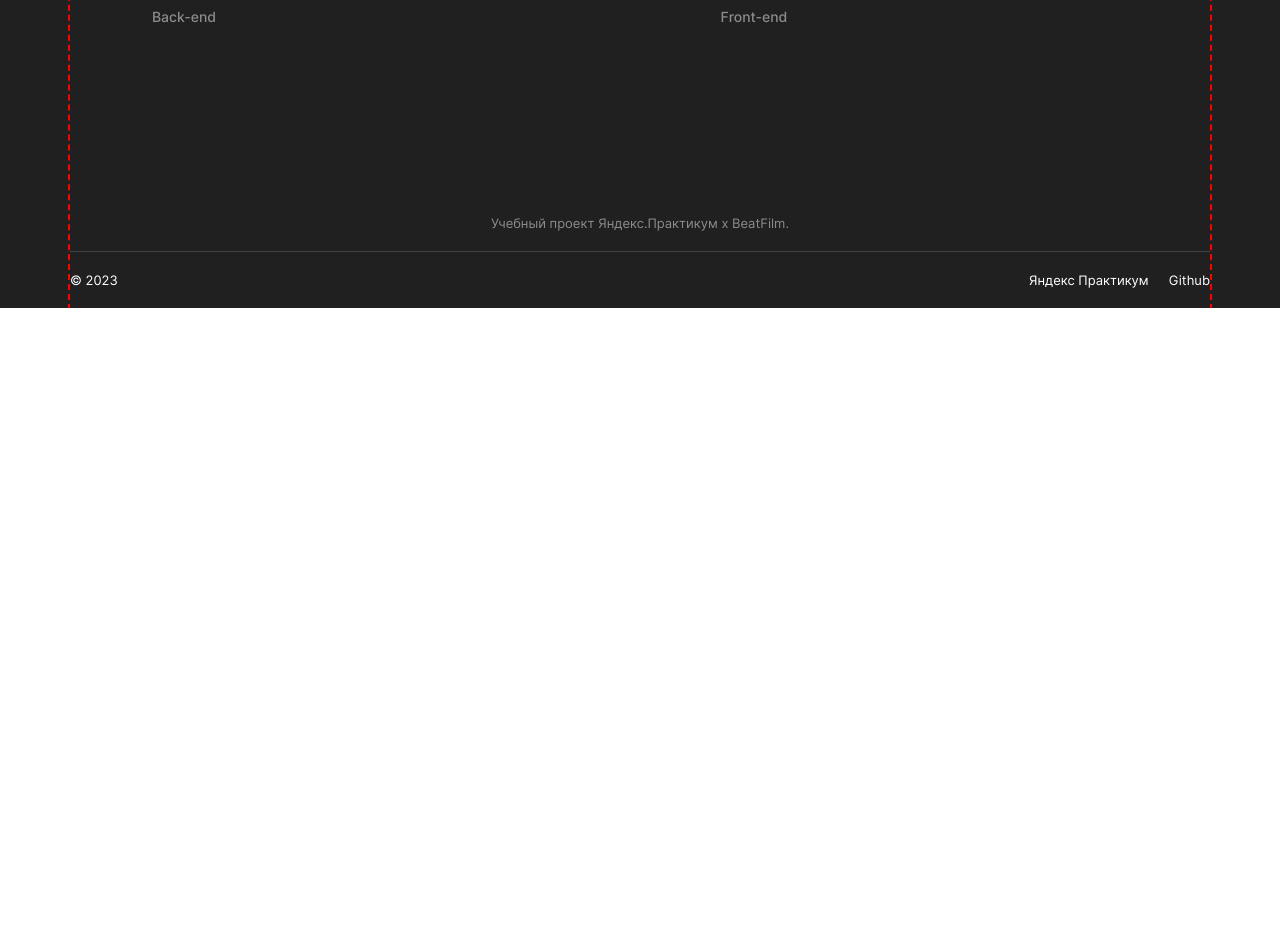
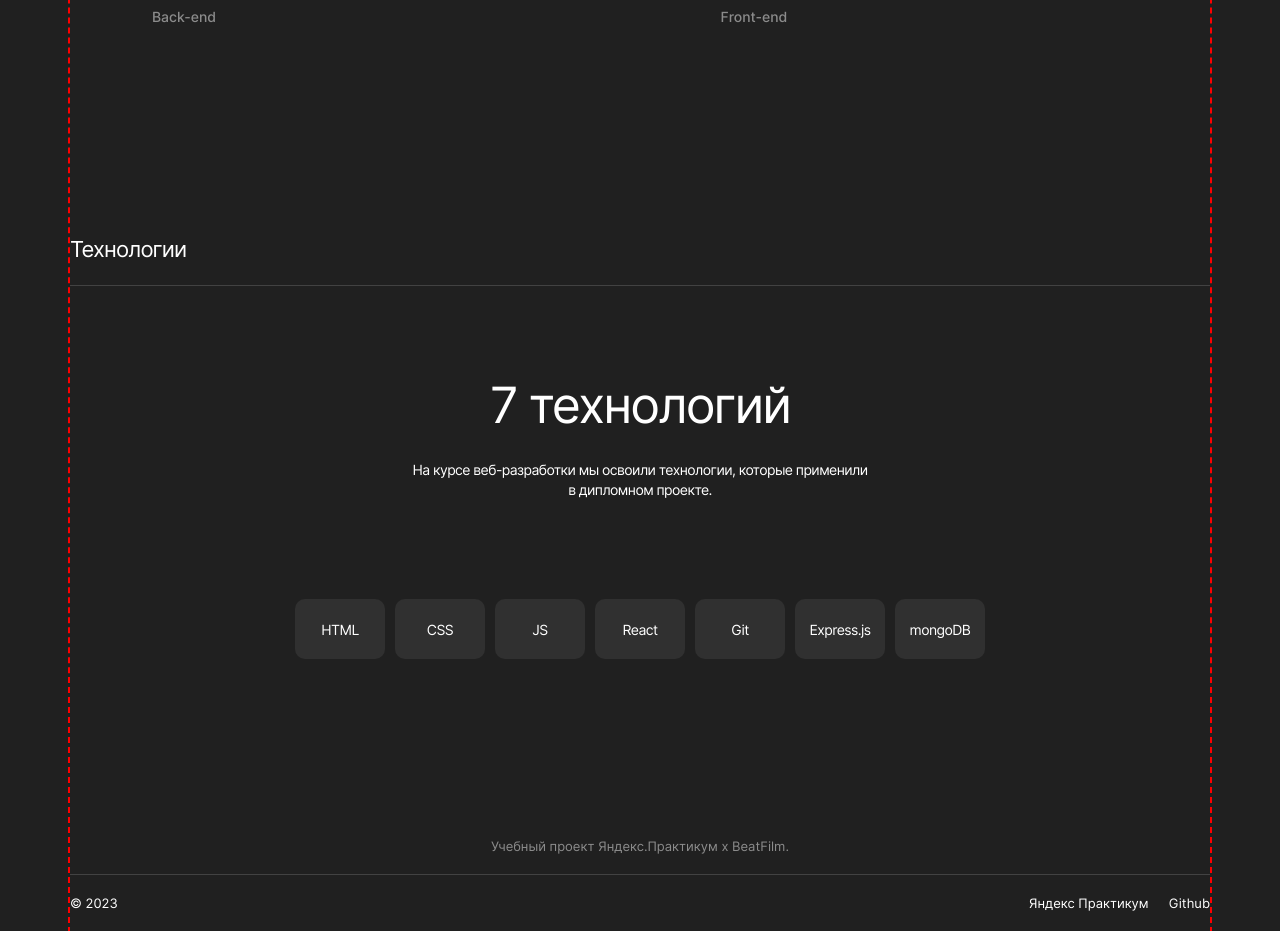
Before and after one commit to IrinaGarmaeva/movies-explorer-frontend, a React (Create React App) app: page / in a window 1280 px wide. Shown: the part 1120-2051 px from the top of the page. Before the commit the page ends 1428 px from the top, so only its background shows below. Built offline with nearby package versions, Linux system fonts and the light colour scheme.

Commit message:
Feature: add Stack component

```diff
--- a/src/components/App/App.js
+++ b/src/components/App/App.js
@@ -1,6 +1,7 @@
 import Header from "../Header/Header";
 import Hero from "../Hero/Hero";
 import About from "../About/About";
+import Stack from "../Stack/Stack";
 import Footer from '../Footer/Footer'
 
 function App() {
@@ -12,6 +13,7 @@ function App() {
           <main>
             <Hero />
             <About />
+            <Stack />
           </main>
           <Footer />
         </div>
--- /dev/null
+++ b/src/components/Stack/Stack.css
@@ -0,0 +1,71 @@
+.stack {
+  display: flex;
+  flex-direction: column;
+  padding: 100px 0;
+}
+.stack__title {
+  color: #fff;
+  font-size: 22px;
+  font-style: normal;
+  font-weight: 400;
+  line-height: normal;
+  letter-spacing: -0.88px;
+  margin-bottom: 23px;
+}
+.stack__container {
+  display: flex;
+  flex-direction: column;
+  justify-content: center;
+  align-items: center;
+  border-top: 1px solid #424242;
+  padding-top: 90px;
+}
+
+.stack__subtitle {
+  color: #fff;
+  text-align: center;
+  font-size: 50px;
+  font-style: normal;
+  font-weight: 400;
+  line-height: 116%;
+  letter-spacing: -2px;
+  margin-bottom: 26px;
+}
+
+.stack__text {
+  max-width: 460px;
+  text-align: center;
+  color: #fff;
+  text-align: center;
+  font-size: 14px;
+  font-style: normal;
+  font-weight: 400;
+  line-height: 142.857%;
+  letter-spacing: -0.56px;
+}
+
+.stack__items {
+  margin-top: 100px;
+  display: flex;
+}
+
+.stack__item {
+  color: #fff;
+  text-align: center;
+  font-size: 14px;
+  font-style: normal;
+  font-weight: 400;
+  line-height: normal;
+  letter-spacing: -0.56px;
+  border-radius: 10px;
+  background: #303030;
+  width: 90px;
+  height: 60px;
+  display: flex;
+  align-items: center;
+  justify-content: center;
+}
+
+.stack__item:not(:last-child) {
+  margin-right: 10px;
+}
--- /dev/null
+++ b/src/components/Stack/Stack.jsx
@@ -0,0 +1,24 @@
+import './Stack.css'
+
+const Stack = () => {
+  return (
+    <section className='stack'>
+      <h2 className='stack__title'>Технологии</h2>
+      <div className='stack__container'>
+        <h3 className='stack__subtitle'>7 технологий</h3>
+        <p className='stack__text'>На курсе веб-разработки мы освоили технологии, которые применили в дипломном проекте.</p>
+        <ul className='stack__items'>
+          <li className='stack__item'>HTML</li>
+          <li className='stack__item'>CSS</li>
+          <li className='stack__item'>JS</li>
+          <li className='stack__item'>React</li>
+          <li className='stack__item'>Git</li>
+          <li className='stack__item'>Express.js</li>
+          <li className='stack__item'>mongoDB</li>
+        </ul>
+      </div>
+    </section>
+  )
+}
+
+export default Stack
```
